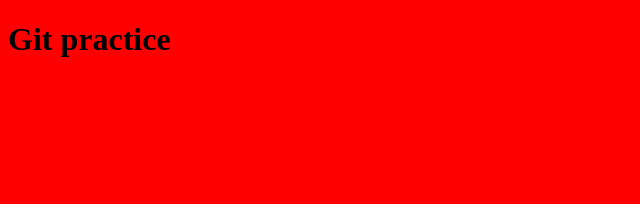
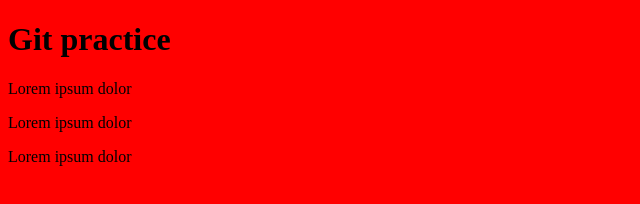
Before and after one commit to Governorlonely/test, a plain HTML site: page index.html in a window 1280 px wide. Shown: the whole page, without its empty margins (0-640 px from the left). Drawn offline with Linux system fonts and the light colour scheme.

Commit message:
Add page with x3 paragraphs to main page

```diff
--- a/index.html
+++ b/index.html
@@ -17,5 +17,10 @@
 </head>
 <body>
   <h1>Git practice</h1>
+  <section>
+    <p>Lorem ipsum dolor</p>
+    <p>Lorem ipsum dolor</p>
+    <p>Lorem ipsum dolor</p>
+  </section>
 </body>
 </html>
```
